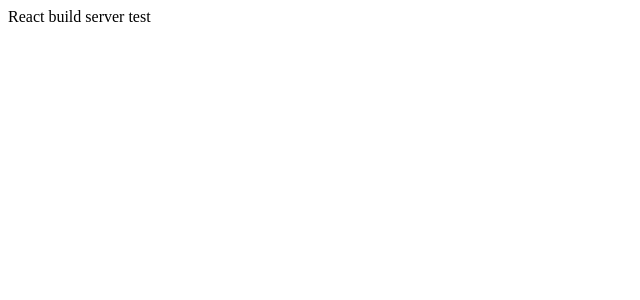
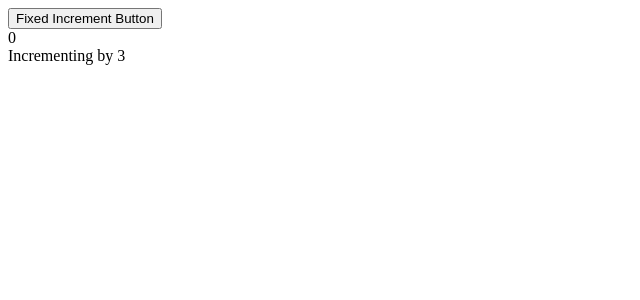
Before and after one commit to sidharth-raj-dev/react-hooks-play, a React app: page / in a window 1280 px wide. Shown: the top 300 px of the page, without its empty margins (0-640 px from the left). Built offline with nearby package versions, Linux system fonts and the light colour scheme.

Commit message:
added setState components

```diff
--- a/App.js
+++ b/App.js
@@ -1,7 +1,15 @@
 import React from "react";
+// import SetState from "./src/useState/SetState";
+// import SetStateBatchingBehaviour from "./src/useState/SetStateBatchingBehaviour";
+import SetStateFunctional from "./src/useState/SetStateFunctional";
+// import SetStateFunctionalBatched from "./src/useState/SetStateFunctionalBatched";
 
 const App = () => {
-    return <div>React build server test</div>;
+    return (
+        <div>
+            <SetStateFunctional />
+        </div>
+    );
 };
 
 export default App;
--- /dev/null
+++ b/src/useState/SetState.js
@@ -0,0 +1,19 @@
+import React from "react";
+import { useState } from "react";
+
+function SetState() {
+    const [input, setInput] = useState('');
+
+    function changeCallback(event) {
+        setInput(event.target.value);
+    }
+
+    return (
+        <>
+            <input type="text" onChange={changeCallback}></input>
+            <div> you have entered {input} </div>
+        </>
+    );
+}
+
+export default SetState;
--- /dev/null
+++ b/src/useState/SetStateBatchingBehaviour.js
@@ -0,0 +1,25 @@
+import React from "react";
+import { useState } from "react";
+
+// set state (here setClickCount) has asynchronous behaviour
+// the 'count' variable might not be what we are expecting
+function SetStateBatchingBehaviour() {
+    const [clickCount, setClickCount] = useState(0);
+
+    function clickCallback() {
+        setClickCount(clickCount + 1);
+        setClickCount(clickCount + 1);
+        setClickCount(clickCount + 1);
+    }
+
+    return (
+        <>
+            <button onClick={clickCallback}> Broken Increment Button </button>
+            <div> {clickCount} </div>
+            <div> It should have incremented by 3 (as there are 3 set states) but only incrementing by 1!! </div>
+            <div> We need functional setState </div>
+        </>
+    );
+}
+
+export default SetStateBatchingBehaviour;
--- /dev/null
+++ b/src/useState/SetStateFunctional.js
@@ -0,0 +1,24 @@
+import React from "react";
+import { useState } from "react";
+
+// set state (here setClickCount) has asynchronous behaviour
+// batching of states won't happen because state is dependent upon previous state
+function SetStateFunctional() {
+    const [clickCount, setClickCount] = useState(0);
+
+    function clickCallback() {
+        setClickCount((previousState) => previousState + 1);
+        setClickCount((previousState) => previousState + 1);
+        setClickCount((previousState) => previousState + 1);
+    }
+
+    return (
+        <>
+            <button onClick={clickCallback}> Fixed Increment Button </button>
+            <div> {clickCount} </div>
+            <div> Incrementing by 3 </div>
+        </>
+    );
+}
+
+export default SetStateFunctional;
--- /dev/null
+++ b/src/useState/SetStateFunctionalBatched.js
@@ -0,0 +1,24 @@
+import React from "react";
+import { useState } from "react";
+
+// set state (here setClickCount) has asynchronous behaviour
+// due to batching of states, increment button seems not to be working
+function SetStateFunctionalBatched() {
+    const [clickCount, setClickCount] = useState(0);
+
+    function clickCallback() {
+        setClickCount(() => clickCount + 1);
+        setClickCount(() => clickCount + 1);
+        setClickCount(() => clickCount + 1);
+    }
+
+    return (
+        <>
+            <button onClick={clickCallback}> Broken Increment Button </button>
+            <div> {clickCount} </div>
+            <div> Increment button doesn't increment by 3. setClickCount is batched without previousState </div>
+        </>
+    );
+}
+
+export default SetStateFunctionalBatched;
```
